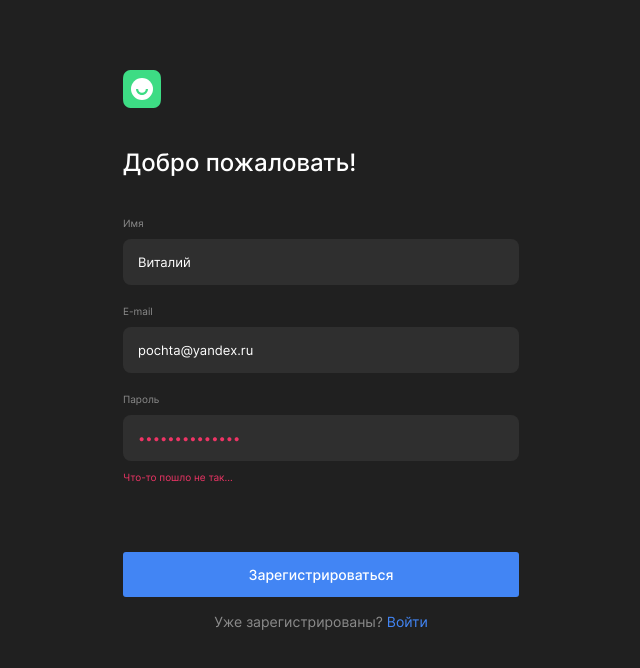
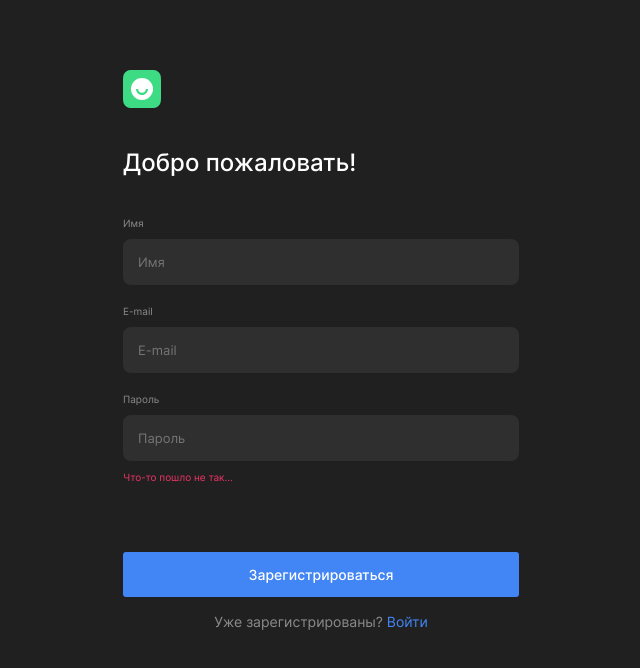
Before and after one commit to Sibisov-Artem/movies-explorer-frontend, a React (Create React App) app: page /signup in a window 1280 px wide. Shown: the top 668 px of the page, without its empty margins (319-959 px from the left). Built offline with nearby package versions, Linux system fonts and the light colour scheme; no server answers; the HTML template or start-up script is replaced by a standard one.

Commit message:
feat: подключить api запрос на регистрацию пользователя

```diff
--- a/src/components/App/App.jsx
+++ b/src/components/App/App.jsx
@@ -2,7 +2,7 @@ import './App.css';
 import { mainApi } from '../../utils/MainApi';
 import { moviesApi } from '../../utils/MoviesApi';
 
-import { Routes, Route } from 'react-router-dom';
+import { Routes, Route, useNavigate } from 'react-router-dom';
 import { useState, useEffect } from 'react';
 
 import Header from '../Header/Header';
@@ -18,6 +18,8 @@ import PageNotFound from '../PageNotFound/PageNotFound';
 import { CurrentUserContext } from '../../context/CurrentUserContext';
 
 function App() {
+
+  const navigate = useNavigate();
 
   const [movieCards, setMoviesCards] = useState([]);
 
@@ -56,6 +58,16 @@ function App() {
       })
   }
 
+  function handleRegistration(inputData) {
+    mainApi.register(inputData)
+      .then((data) => {
+        navigate('/signin');
+      })
+      .catch((err) => {
+        console.log(err);
+      });
+  }
+
   return (
     <CurrentUserContext.Provider value={currentUser}>
       <div className="root">
@@ -68,7 +80,7 @@ function App() {
             />} />
             <Route path='/saved-movies' element={<SavedMovies />} />
             <Route path='/profile' element={<Profile onUpdateUser={handleUpdateUser} />} />
-            <Route path='/signup' element={<Register />} />
+            <Route path='/signup' element={<Register onRegistration={handleRegistration} />} />
             <Route path='/signin' element={<Login />} />
             <Route path='/*' element={<PageNotFound />} />
           </Routes>
--- a/src/components/AuthForm/AuthForm.jsx
+++ b/src/components/AuthForm/AuthForm.jsx
@@ -2,13 +2,14 @@ import './AuthForm.css'
 
 import { Link, useLocation } from 'react-router-dom';
 
-function AuthForm({ title, password, buttonText, authText, authLink, authTextLink }) {
+function AuthForm({ title, buttonText, authText, authLink, authTextLink, name, email, password, onSubmit,
+  handleChangeName, handleChangeEmail, handleChangePassword }) {
 
   const location = useLocation();
 
-  function onSubmit(e) {
-    e.preventDefault();
-  }
+  // function onSubmit(e) {
+  //   e.preventDefault();
+  // }
 
   return (
     <section className="auth-form">
@@ -30,7 +31,8 @@ function AuthForm({ title, password, buttonText, authText, authLink, authTextLin
                   required
                   minLength="2" maxLength="40"
                   id="auth-form-name"
-                  defaultValue="Виталий"
+                  value={name}
+                  onChange={handleChangeName}
                 />
                 <span className="auth-form__message-error"></span>
               </>
@@ -44,7 +46,8 @@ function AuthForm({ title, password, buttonText, authText, authLink, authTextLin
             required
             minLength="2" maxLength="200"
             id="auth-form-email"
-            defaultValue="pochta@yandex.ru"
+            value={email}
+            onChange={handleChangeEmail}
           />
           <span className="auth-form__message-error"></span>
 
@@ -56,7 +59,8 @@ function AuthForm({ title, password, buttonText, authText, authLink, authTextLin
             required
             minLength="2" maxLength="200"
             id="auth-form-password"
-            defaultValue={password}
+            value={password}
+            onChange={handleChangePassword}
           />
           {location.pathname === "/signup" ?
             (
--- a/src/components/Register/Register.jsx
+++ b/src/components/Register/Register.jsx
@@ -1,16 +1,52 @@
 import AuthForm from '../AuthForm/AuthForm';
 
-function Register() {
+import { useState } from "react";
+
+function Register({ onRegistration }) {
+
+  const [name, setName] = useState('');
+  // Обработчик изменения инпута обновляет стейт
+  function handleChangeName(e) {
+    setName(e.target.value);
+  }
+
+  const [email, setEmail] = useState('');
+  // Обработчик изменения инпута обновляет стейт
+  function handleChangeEmail(e) {
+    setEmail(e.target.value);
+  }
+
+  const [password, setPassword] = useState('');
+  function handleChangePassword(e) {
+    setPassword(e.target.value);
+  }
+
+
+  function handleSubmit(e) {
+    e.preventDefault();
+
+    onRegistration({
+      name: name,
+      email: email,
+      password: password,
+    });
+  }
 
   return (
     <main className="main">
       <AuthForm
         title={"Добро пожаловать!"}
-        password={"11111111111111"}
         buttonText={"Зарегистрироваться"}
         authText={"Уже зарегистрированы?"}
         authLink={"/signin"}
         authTextLink={"Войти"}
+        name={name}
+        email={email}
+        password={password}
+        onSubmit={handleSubmit}
+        handleChangeName={handleChangeName}
+        handleChangeEmail={handleChangeEmail}
+        handleChangePassword={handleChangePassword}
       />
     </main>
   );
```
